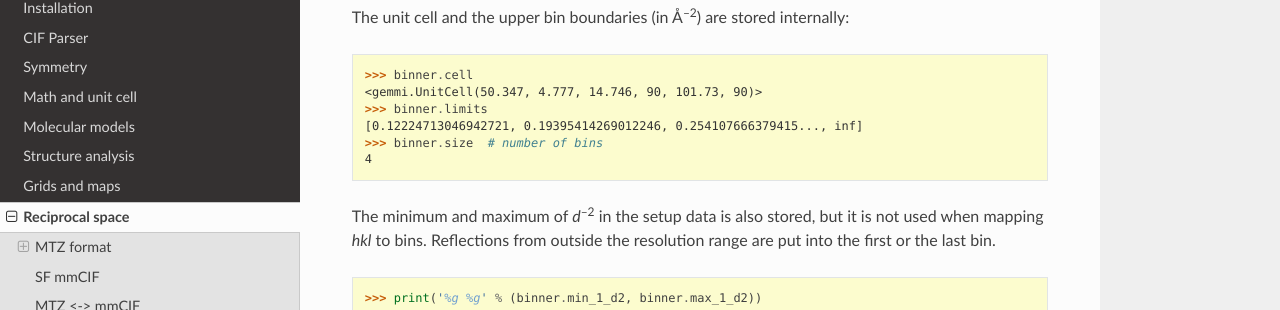
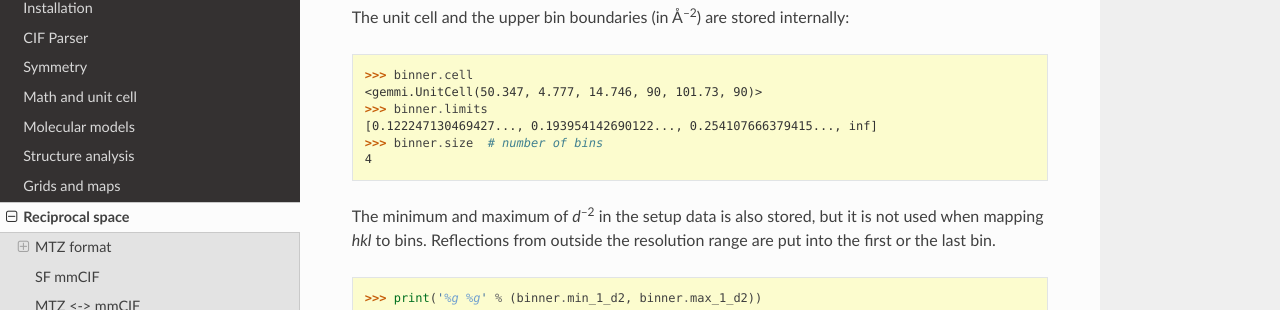
Before and after one commit to project-gemmi/gemmi, a Sphinx documentation site: the page built from docs/hkl.rst, in a window 1280 px wide and 900 px high, scrolled down 22212 px. Shown: the part 141-451 px from the top of the window. Built offline with Sphinx 7.4.7 and the Read the Docs theme 2.0.0, drawn with Linux system fonts in a browser that asks for light colours.

Commit message:
fix doctest

```diff
--- a/docs/hkl.rst
+++ b/docs/hkl.rst
@@ -1209,7 +1209,7 @@ The unit cell and the upper bin boundaries (in Å\ :sup:`--2`) are stored intern
   >>> binner.cell
   <gemmi.UnitCell(50.347, 4.777, 14.746, 90, 101.73, 90)>
   >>> binner.limits  # doctest: +ELLIPSIS
-  [0.12224713046942721, 0.19395414269012246, 0.254107666379415..., inf]
+  [0.122247130469427..., 0.193954142690122..., 0.254107666379415..., inf]
   >>> binner.size  # number of bins
   4
 
```
